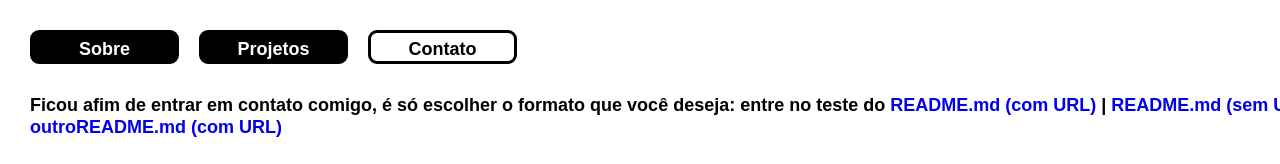
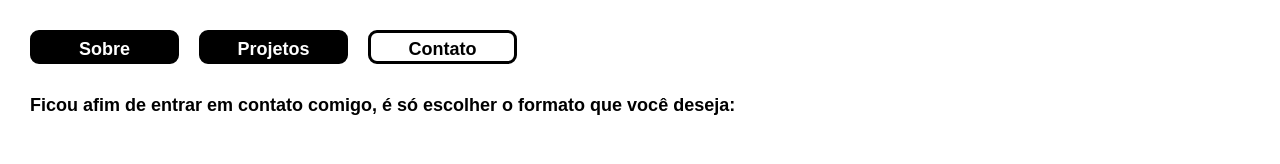
Before and after one commit to DesignSystemInteligente/sistemaQualquerA, a plain HTML site: page paginas/contato.html in a window 1280 px wide. Shown: the top 164 px of the page. Drawn offline with Linux system fonts and the light colour scheme; a web font is replaced by a local one.

Commit message:
retirando o teste do README

```diff
--- a/paginas/contato.html
+++ b/paginas/contato.html
@@ -30,7 +30,7 @@
 
       <div class="item_conteudo template-conteudo_contato">
           <p class="item_texto_contato">
-            Ficou afim de entrar em contato comigo, é só escolher o formato que você deseja: entre no teste do <a href="README.md">README.md (com URL)</a> | <a href="outroMD/">README.md (sem URL)</a> | <a href="outroREADME.md">outroREADME.md (com URL)</a>
+            Ficou afim de entrar em contato comigo, é só escolher o formato que você deseja:
           </p>
 
           <form action="" method="get" class="item_mensagem_contato template-mensagem_contato">
```
Also changed, not shown: 3 other files.
